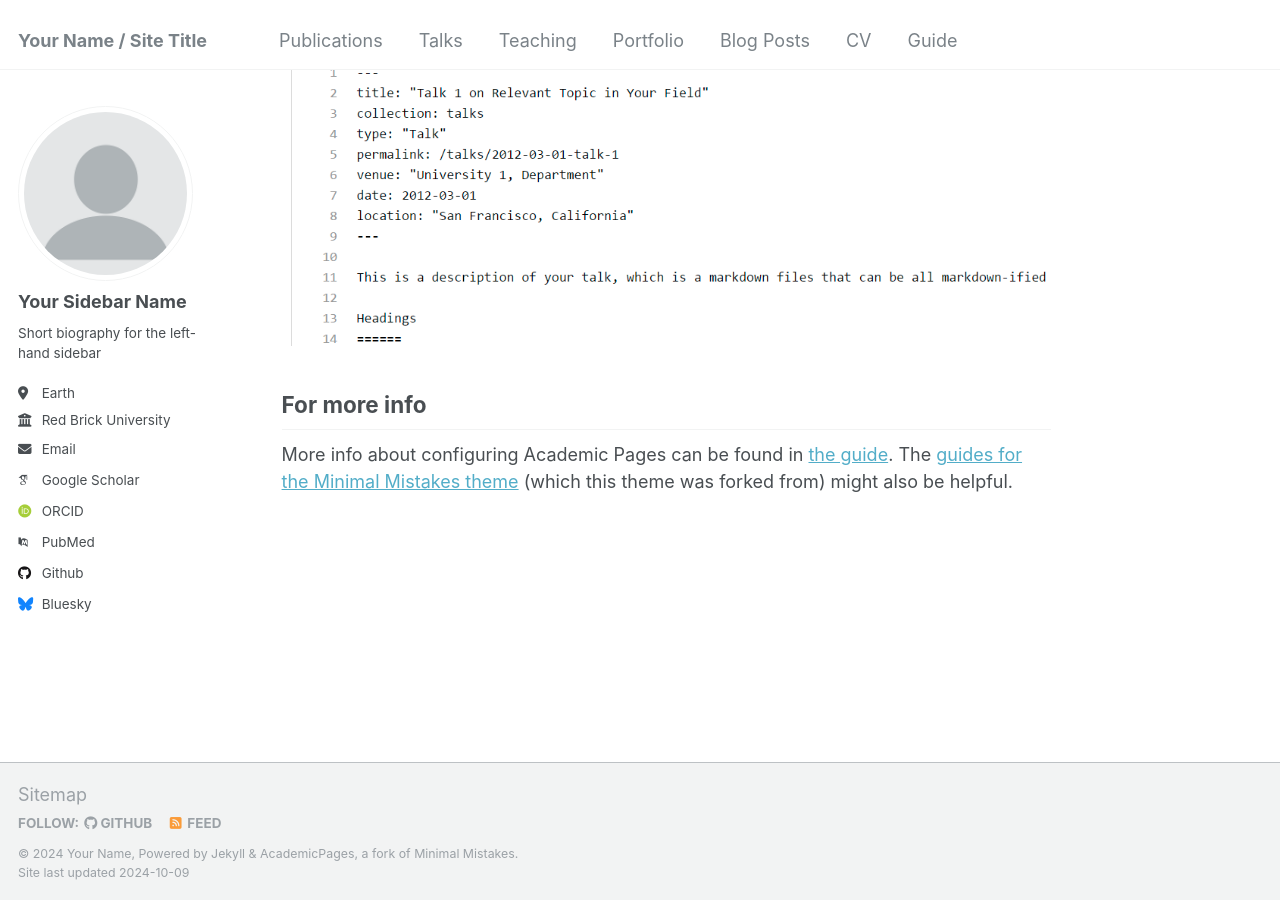
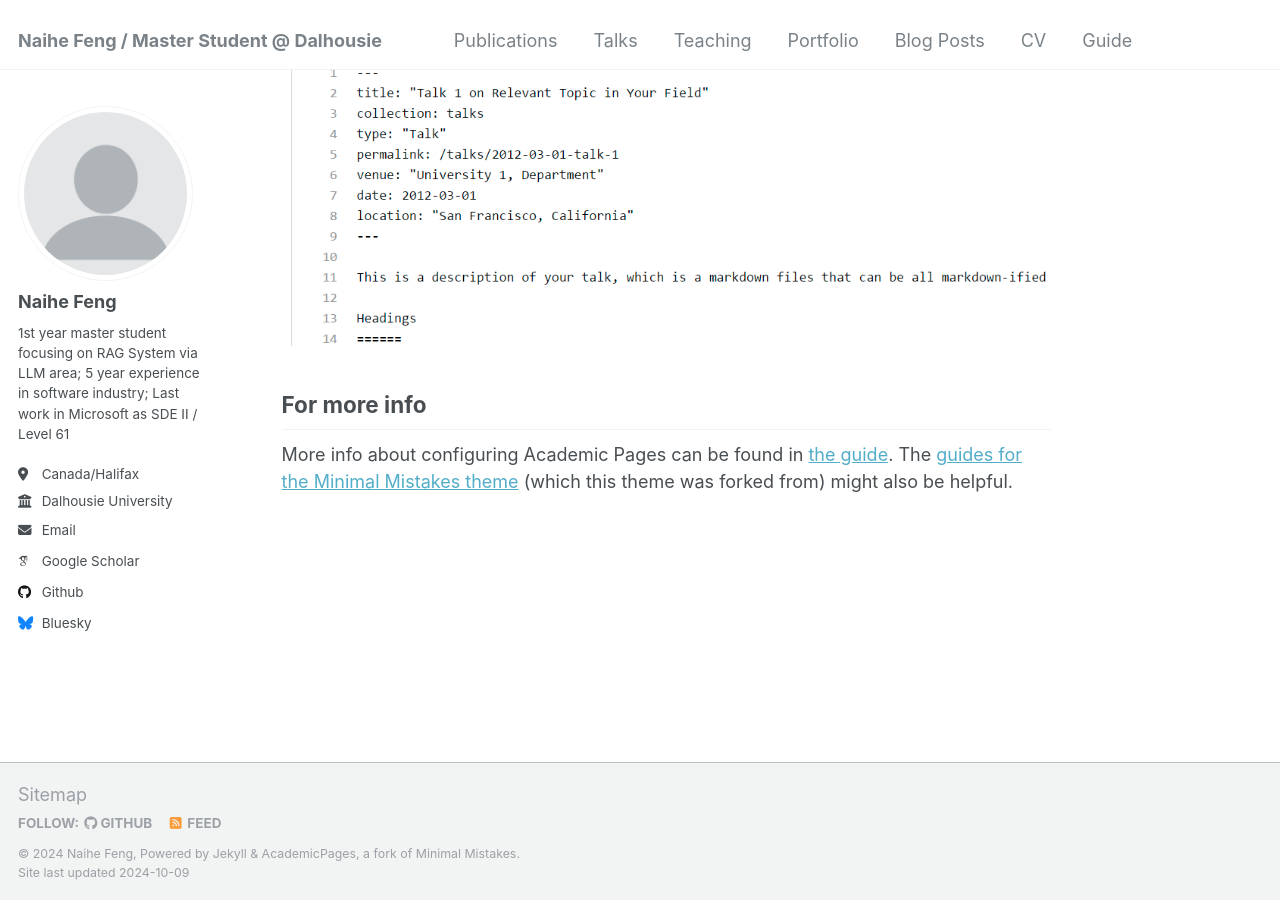
Before and after one commit to n4feng/n4feng.github.io, a Jekyll site: the page built from _pages/about.md, in a window 1280 px wide and 900 px high, scrolled down 2643 px. Built offline with Jekyll 4.4.1, drawn with Linux system fonts in a browser that asks for light colours; some web fonts are replaced.

Commit message:
Update _config.yml
Update major profile

```diff
--- a/_config.yml
+++ b/_config.yml
@@ -8,13 +8,13 @@
 
 # Basic Site Settings
 locale                   : "en-US"
-title                    : "Your Name / Site Title"
+title                    : "Naihe Feng / Master Student @ Dalhousie"
 title_separator          : "-"
-name                     : &name "Your Name"
+name                     : &name "Naihe Feng"
 description              : &description "personal description"
-url                      : https://academicpages.github.io # the base hostname & protocol for your site e.g. "https://mmistakes.github.io"
+url                      : https://n4feng.github.io # the base hostname & protocol for your site e.g. "https://mmistakes.github.io"
 baseurl                  : "" # the subpath of your site, e.g. "/blog"
-repository               : "academicpages/academicpages.github.io"
+repository               : "n4feng/n4feng.github.io"
 
 # Site Author - The following control what appear as part of the author content on the side bar.
 #               If a field is blank the icon and link will not appear, otherwise it will be shown.
@@ -22,28 +22,28 @@ repository               : "academicpages/academicpages.github.io"
 author:
   # Biographic information
   avatar           : "profile.png"
-  name             : "Your Sidebar Name"
+  name             : "Naihe Feng"
   pronouns         : # example: "she/her"
-  bio              : "Short biography for the left-hand sidebar"
-  location         : "Earth"
-  employer         : "Red Brick University"
+  bio              : "1st year master student focusing on RAG System via LLM area; 5 year experience in software industry; Last work in Microsoft as SDE II / Level 61"
+  location         : "Canada/Halifax"
+  employer         : "Dalhousie University"
   uri              : # URL
-  email            : "none@example.org"
+  email            : "nfeng@dal.ca"
 
   # Academic websites
   arxiv            : # URL - Update with the correct link to your profile
-  googlescholar    : "https://scholar.google.com/citations?user=PS_CX0AAAAAJ"
+  googlescholar    : "comming soon"
   impactstory      : # URL
-  orcid            : "http://orcid.org/yourorcidurl"
+  orcid            :
   semantic         : # URL
-  pubmed           : "https://www.ncbi.nlm.nih.gov/pubmed/?term=john+snow"
+  pubmed           :
   researchgate     : # URL
 
   # Repositories and software development
   bitbucket        : # Username - Update with your username on the site
   codepen          : # Username
   dribbble         : # Username
-  github           : "academicpages"
+  github           : "n4feng"
   kaggle           : # Username
   stackoverflow    : # User number or user number and name (i.e., use "1" or "1/jeff-atwood")
 
```
